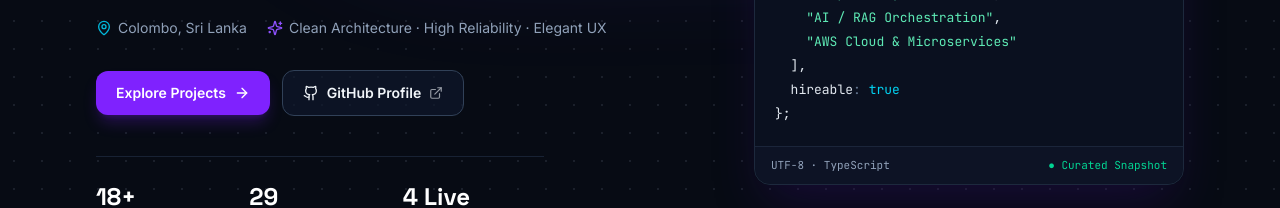
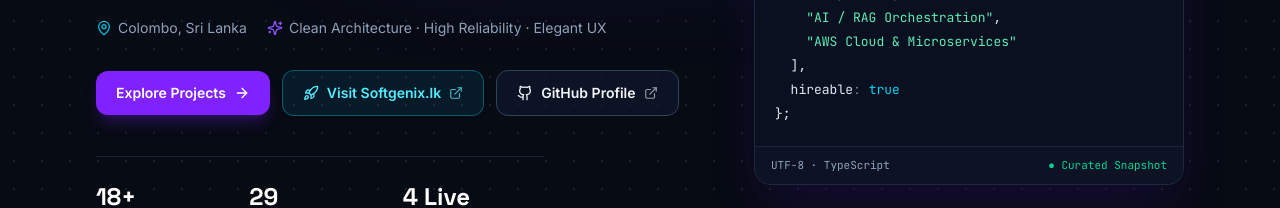
Before and after one commit to YWanigaarachchi/Yasas-Wanigaarachchi, a React (Vite) app: page / in a window 1280 px wide. Shown: the part 441-649 px from the top of the page. Built offline with nearby package versions, Linux system fonts and the light colour scheme; no server answers.

Commit message:
feat: add HeroSection component for portfolio landing page

```diff
--- a/src/components/sections/HeroSection.tsx
+++ b/src/components/sections/HeroSection.tsx
@@ -89,6 +89,17 @@ export function HeroSection({ telemetry }: HeroSectionProps) {
             >
               <span>Explore Projects</span>
               <ArrowRight className="h-4 w-4" />
+            </a>
+
+            <a
+              href={DEVELOPER_PROFILE.company.url}
+              target="_blank"
+              rel="noreferrer"
+              className="inline-flex items-center gap-2 rounded-xl border border-cyan-500/40 bg-cyan-500/10 px-5 py-3 text-sm font-semibold text-cyan-700 shadow-sm transition hover:-translate-y-0.5 hover:border-cyan-400 hover:bg-cyan-500/20 dark:text-cyan-300"
+            >
+              <Rocket className="h-4 w-4" />
+              <span>Visit Softgenix.lk</span>
+              <ExternalLink className="h-3.5 w-3.5 opacity-75" />
             </a>
 
             <a
```
